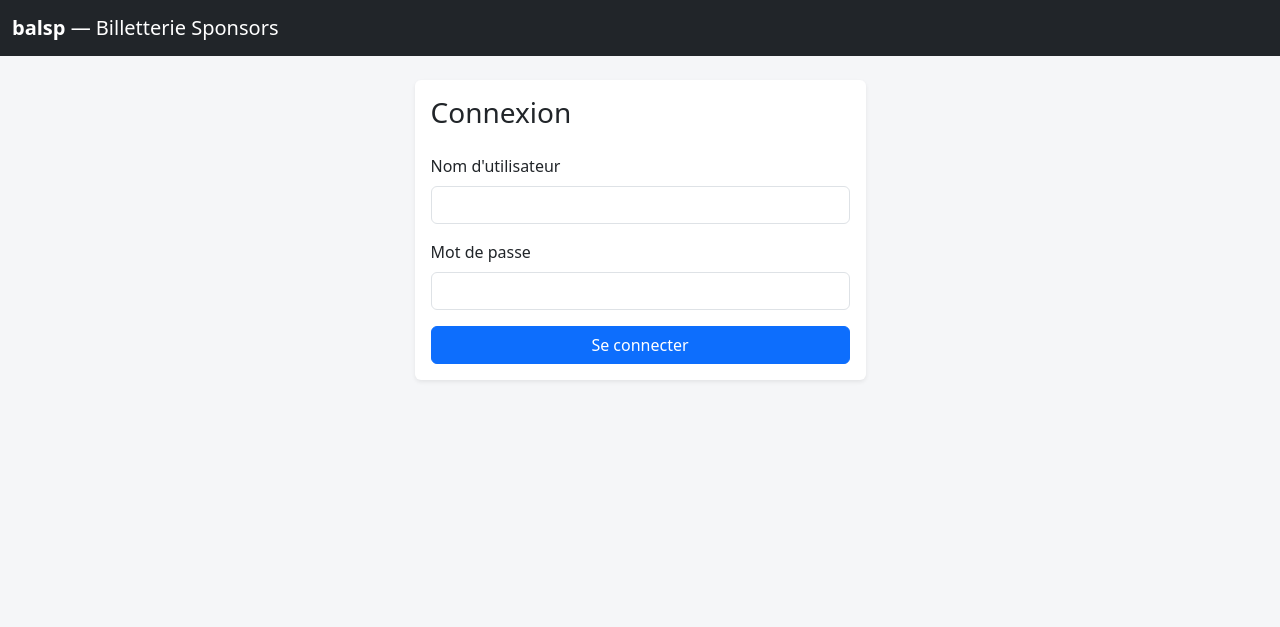
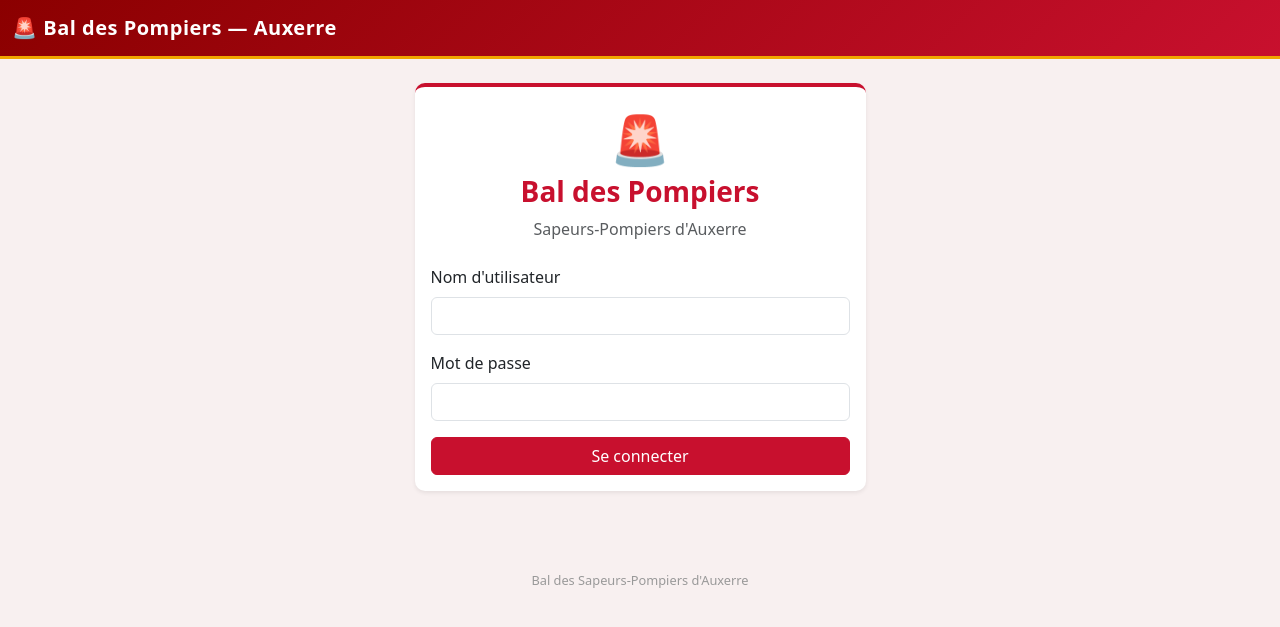
Before and after one commit to r65z40/balsp, a Flask app: page /login in a window 1280 px wide. Shown: the top 627 px of the page. Run offline with Flask 3, Linux system fonts and the light colour scheme; some libraries are stand-ins or nearby versions.

Commit message:
Rebrand to Bal des Pompiers d'Auxerre with firefighter theme
- Red/gold color scheme (pompier-red, pompier-dark, pompier-gold)
- Gradient navbar and stat cards in firefighter colors
- Login page with fire truck emoji branding
- Default email template updated for Amicale des Sapeurs-Pompiers
- All references changed from "concert" to "Bal des Pompiers"
- Footer and titles updated across all templates

https://claude.ai/code/session_01NkC13YZNqfXtfcFZnZe86V

```diff
--- a/extensions.py
+++ b/extensions.py
@@ -8,5 +8,5 @@ login_manager = LoginManager()
 csrf = CSRFProtect()
 
 login_manager.login_view = "auth.login"
-login_manager.login_message = "Veuillez vous connecter pour accéder à cette page."
+login_manager.login_message = "Connectez-vous pour accéder à la billetterie du Bal des Pompiers."
 login_manager.login_message_category = "warning"
--- a/models.py
+++ b/models.py
@@ -116,7 +116,7 @@ class SmtpConfig(db.Model):
     password_encrypted = db.Column(db.Text, nullable=True)
     use_tls = db.Column(db.Boolean, nullable=False, default=True)
     use_ssl = db.Column(db.Boolean, nullable=False, default=False)
-    from_name = db.Column(db.String(150), nullable=False, default="Billetterie Sponsors")
+    from_name = db.Column(db.String(150), nullable=False, default="Bal des Pompiers d'Auxerre")
     from_email = db.Column(db.String(200), nullable=False)
     updated_at = db.Column(
         db.DateTime, default=datetime.utcnow, onupdate=datetime.utcnow, nullable=False
--- a/static/css/app.css
+++ b/static/css/app.css
@@ -1,17 +1,140 @@
-body {
-  background-color: #f5f6f8;
+/* ============================================
+   Bal des Pompiers d'Auxerre — Thème pompiers
+   ============================================ */
+
+:root {
+  --pompier-red: #c8102e;
+  --pompier-dark: #8b0000;
+  --pompier-light: #fde8eb;
+  --pompier-orange: #e8590c;
+  --pompier-gold: #f0a500;
+  --pompier-gray: #2b2b2b;
 }
 
+body {
+  background-color: #f8f0f0;
+}
+
+/* Navbar pompier */
+.navbar-pompier {
+  background: linear-gradient(135deg, var(--pompier-dark) 0%, var(--pompier-red) 100%);
+  border-bottom: 3px solid var(--pompier-gold);
+}
+
+.navbar-pompier .navbar-brand {
+  font-weight: 800;
+  letter-spacing: 0.5px;
+}
+
+.navbar-pompier .nav-link:hover {
+  color: var(--pompier-gold) !important;
+}
+
+/* Cards */
 .card {
   border: 0;
-  box-shadow: 0 1px 3px rgba(0, 0, 0, 0.06);
+  box-shadow: 0 2px 8px rgba(139, 0, 0, 0.08);
+  border-radius: 10px;
 }
 
-#qr-reader {
-  border-radius: 8px;
-  overflow: hidden;
+/* Boutons rouges partout */
+.btn-primary,
+.btn-primary:hover,
+.btn-primary:focus,
+.btn-primary:active {
+  background-color: var(--pompier-red) !important;
+  border-color: var(--pompier-red) !important;
 }
 
-.display-4 {
-  font-weight: 600;
+.btn-primary:hover {
+  background-color: var(--pompier-dark) !important;
+  border-color: var(--pompier-dark) !important;
 }
+
+.btn-outline-primary {
+  color: var(--pompier-red);
+  border-color: var(--pompier-red);
+}
+
+.btn-outline-primary:hover {
+  background-color: var(--pompier-red);
+  border-color: var(--pompier-red);
+  color: #fff;
+}
+
+/* Cards stat dashboard */
+.stat-sponsors {
+  background: linear-gradient(135deg, var(--pompier-red) 0%, var(--pompier-dark) 100%);
+  color: #fff;
+}
+
+.stat-invitations {
+  background: linear-gradient(135deg, var(--pompier-orange) 0%, #c92a2a 100%);
+  color: #fff;
+}
+
+.stat-entries {
+  background: linear-gradient(135deg, var(--pompier-gold) 0%, var(--pompier-orange) 100%);
+  color: #fff;
+}
+
+/* Progress bars */
+.progress-bar {
+  background-color: var(--pompier-red);
+}
+
+.progress-bar.bg-success {
+  background-color: var(--pompier-gold) !important;
+}
+
+/* Badge tier */
+.badge.text-bg-secondary {
+  background-color: var(--pompier-dark) !important;
+}
+
+/* Login */
+.login-card {
+  border-top: 4px solid var(--pompier-red);
+}
+
+.login-header {
+  color: var(--pompier-red);
+  font-weight: 700;
+}
+
+/* Scanner */
+#qr-reader {
+  border-radius: 10px;
+  overflow: hidden;
+  border: 3px solid var(--pompier-red);
+}
+
+#result-card .display-4 {
+  color: var(--pompier-red);
+}
+
+.display-4, .display-5 {
+  font-weight: 700;
+}
+
+/* Liens */
+a {
+  color: var(--pompier-red);
+}
+
+a:hover {
+  color: var(--pompier-dark);
+}
+
+/* Dropdown */
+.dropdown-menu {
+  border-top: 2px solid var(--pompier-gold);
+}
+
+/* Footer texte */
+.footer-pompier {
+  color: #999;
+  font-size: 0.8rem;
+  text-align: center;
+  padding: 2rem 0 1rem;
+}
--- a/templates/base.html
+++ b/templates/base.html
@@ -3,16 +3,16 @@
 <head>
   <meta charset="UTF-8">
   <meta name="viewport" content="width=device-width, initial-scale=1.0">
-  <title>{% block title %}Billetterie Sponsors{% endblock %}</title>
+  <title>{% block title %}Bal des Pompiers d'Auxerre{% endblock %}</title>
   <link href="https://cdn.jsdelivr.net/npm/bootstrap@5.3.3/dist/css/bootstrap.min.css" rel="stylesheet">
   <link rel="stylesheet" href="{{ url_for('static', filename='css/app.css') }}">
   <meta name="csrf-token" content="{{ csrf_token() }}">
 </head>
 <body>
-<nav class="navbar navbar-expand-lg navbar-dark bg-dark mb-4">
+<nav class="navbar navbar-expand-lg navbar-dark navbar-pompier mb-4">
   <div class="container-fluid">
     <a class="navbar-brand" href="{{ url_for('dashboard.index') }}">
-      <strong>balsp</strong> — Billetterie Sponsors
+      &#x1F6A8; <strong>Bal des Pompiers</strong> &mdash; Auxerre
     </a>
     <button class="navbar-toggler" type="button" data-bs-toggle="collapse" data-bs-target="#navMain">
       <span class="navbar-toggler-icon"></span>
@@ -33,7 +33,7 @@
       </ul>
       <ul class="navbar-nav">
         <li class="nav-item">
-          <span class="navbar-text me-3">Connecté : {{ current_user.username }}</span>
+          <span class="navbar-text me-3">{{ current_user.username }}</span>
         </li>
         <li class="nav-item">
           <a class="nav-link" href="{{ url_for('auth.logout') }}">Déconnexion</a>
@@ -57,6 +57,10 @@
   {% block content %}{% endblock %}
 </main>
 
+<div class="footer-pompier">
+  Bal des Sapeurs-Pompiers d'Auxerre
+</div>
+
 <script src="https://cdn.jsdelivr.net/npm/bootstrap@5.3.3/dist/js/bootstrap.bundle.min.js"></script>
 {% block scripts %}{% endblock %}
 </body>
--- a/templates/login.html
+++ b/templates/login.html
@@ -1,11 +1,15 @@
 {% extends "base.html" %}
-{% block title %}Connexion — balsp{% endblock %}
+{% block title %}Connexion — Bal des Pompiers d'Auxerre{% endblock %}
 {% block content %}
 <div class="row justify-content-center">
   <div class="col-md-5">
-    <div class="card shadow-sm">
+    <div class="card shadow-sm login-card">
       <div class="card-body">
-        <h3 class="card-title mb-4">Connexion</h3>
+        <div class="text-center mb-4">
+          <div style="font-size: 3rem;">&#x1F6A8;</div>
+          <h3 class="login-header">Bal des Pompiers</h3>
+          <p class="text-muted">Sapeurs-Pompiers d'Auxerre</p>
+        </div>
         <form method="post">
           {{ form.hidden_tag() }}
           <div class="mb-3">
--- a/templates/scan.html
+++ b/templates/scan.html
@@ -1,7 +1,7 @@
 {% extends "base.html" %}
-{% block title %}Scanner — balsp{% endblock %}
+{% block title %}Scanner — Bal des Pompiers{% endblock %}
 {% block content %}
-<h1 class="h3 mb-4">Scanner d'invitations</h1>
+<h1 class="h3 mb-4">&#x1F6A8; Scanner d'invitations</h1>
 
 <div class="row">
   <div class="col-lg-6 mb-4">
--- a/templates/settings/email_template.html
+++ b/templates/settings/email_template.html
@@ -1,5 +1,5 @@
 {% extends "base.html" %}
-{% block title %}Modèle d'email — balsp{% endblock %}
+{% block title %}Modèle d'email — Bal des Pompiers{% endblock %}
 {% block content %}
 <h1 class="h3 mb-4">Modèle d'email d'invitation</h1>
 
--- a/templates/settings/smtp.html
+++ b/templates/settings/smtp.html
@@ -1,5 +1,5 @@
 {% extends "base.html" %}
-{% block title %}Configuration SMTP — balsp{% endblock %}
+{% block title %}Configuration SMTP — Bal des Pompiers{% endblock %}
 {% block content %}
 <div class="row justify-content-center">
   <div class="col-lg-8">
--- a/templates/sponsors/detail.html
+++ b/templates/sponsors/detail.html
@@ -1,5 +1,5 @@
 {% extends "base.html" %}
-{% block title %}{{ sponsor.company_name }} — balsp{% endblock %}
+{% block title %}{{ sponsor.company_name }} — Bal des Pompiers{% endblock %}
 {% block content %}
 <div class="row">
   <div class="col-lg-8">
--- a/templates/sponsors/form.html
+++ b/templates/sponsors/form.html
@@ -1,5 +1,5 @@
 {% extends "base.html" %}
-{% block title %}{% if sponsor %}Modifier{% else %}Nouveau{% endif %} sponsor — balsp{% endblock %}
+{% block title %}{% if sponsor %}Modifier{% else %}Nouveau{% endif %} sponsor — Bal des Pompiers{% endblock %}
 {% block content %}
 <div class="row justify-content-center">
   <div class="col-lg-8">
--- a/templates/sponsors/list.html
+++ b/templates/sponsors/list.html
@@ -1,5 +1,5 @@
 {% extends "base.html" %}
-{% block title %}Sponsors — balsp{% endblock %}
+{% block title %}Sponsors — Bal des Pompiers{% endblock %}
 {% block content %}
 <div class="d-flex justify-content-between align-items-center mb-4">
   <h1 class="h3 mb-0">Sponsors</h1>
--- a/utils/defaults.py
+++ b/utils/defaults.py
@@ -1,38 +1,51 @@
 """Valeurs par défaut (modèle d'email, etc.)."""
 
-DEFAULT_EMAIL_SUBJECT = "Votre invitation pour notre concert annuel"
+DEFAULT_EMAIL_SUBJECT = "Votre invitation pour le Bal des Pompiers d'Auxerre"
 
 DEFAULT_EMAIL_BODY = """\
 <!DOCTYPE html>
 <html lang="fr">
 <head><meta charset="UTF-8"></head>
 <body style="font-family: Arial, sans-serif; color: #222; max-width: 600px; margin: 0 auto;">
-  <h2 style="color: #0d6efd;">Bonjour ${contact},</h2>
+  <div style="background: linear-gradient(135deg, #8b0000 0%, #c8102e 100%); padding: 25px; text-align: center; border-radius: 8px 8px 0 0;">
+    <h1 style="color: #fff; margin: 0; font-size: 24px;">&#x1F6A8; Bal des Sapeurs-Pompiers</h1>
+    <p style="color: #f0a500; margin: 5px 0 0; font-size: 16px;">Auxerre</p>
+  </div>
 
-  <p>
-    Au nom de toute l'équipe, nous tenons à remercier
-    <strong>${entreprise}</strong> pour son soutien à notre concert annuel
-    en tant que <em>${tier}</em>.
-  </p>
+  <div style="padding: 25px; background: #fff; border: 1px solid #eee; border-top: 0;">
+    <h2 style="color: #c8102e;">Bonjour ${contact},</h2>
 
-  <p>
-    Votre sponsoring vous donne droit à
-    <strong>${nb_invitations} invitation(s)</strong> pour l'événement.
-  </p>
+    <p>
+      Au nom de toute l'Amicale des Sapeurs-Pompiers d'Auxerre, nous tenons
+      à remercier chaleureusement <strong>${entreprise}</strong> pour son
+      soutien en tant que <em>${tier}</em>.
+    </p>
 
-  <p>
-    Merci de présenter ce QR code à l'accueil le jour du concert :
-  </p>
+    <p>
+      Votre sponsoring vous donne droit à
+      <strong style="color: #c8102e;">${nb_invitations} invitation(s)</strong>
+      pour le Bal des Pompiers.
+    </p>
 
-  <p style="text-align: center; margin: 30px 0;">
-    <img src="${qr_cid}" alt="QR code invitation" style="max-width: 260px;">
-  </p>
+    <p>
+      Merci de présenter ce QR code à l'accueil le soir de l'événement :
+    </p>
 
-  <p>
-    En cas de question, n'hésitez pas à répondre directement à cet email.
-  </p>
+    <p style="text-align: center; margin: 30px 0;">
+      <img src="${qr_cid}" alt="QR code invitation" style="max-width: 260px;">
+    </p>
 
-  <p>À très bientôt,<br>L'équipe organisatrice</p>
+    <p>
+      En cas de question, n'hésitez pas à répondre directement à cet email.
+    </p>
+
+    <p>Nous comptons sur votre présence !<br>
+    <strong>L'Amicale des Sapeurs-Pompiers d'Auxerre</strong></p>
+  </div>
+
+  <div style="text-align: center; padding: 15px; color: #999; font-size: 12px;">
+    Bal des Sapeurs-Pompiers d'Auxerre
+  </div>
 </body>
 </html>
 """
```
Also changed, not shown: templates/dashboard.html (+9 -7 lines), README.md.
